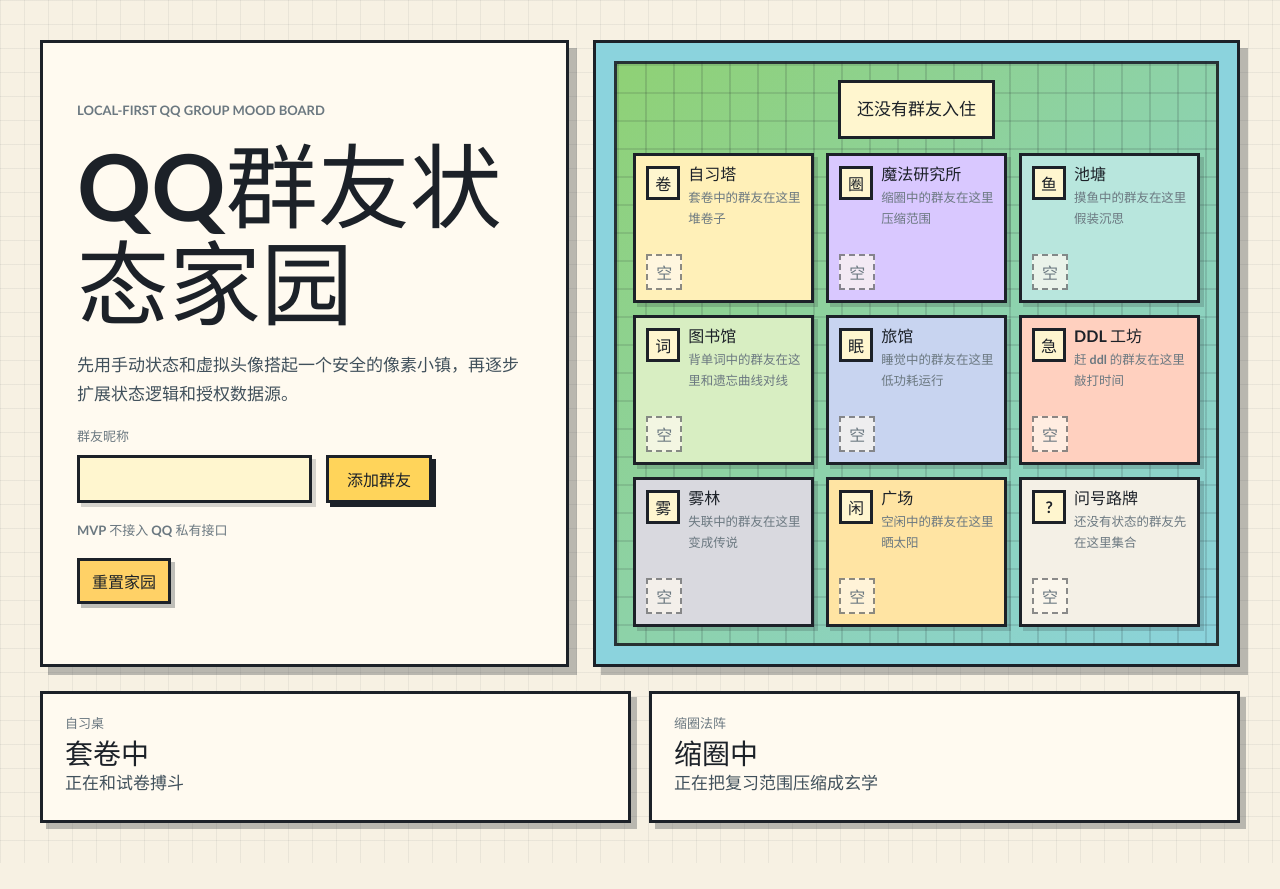
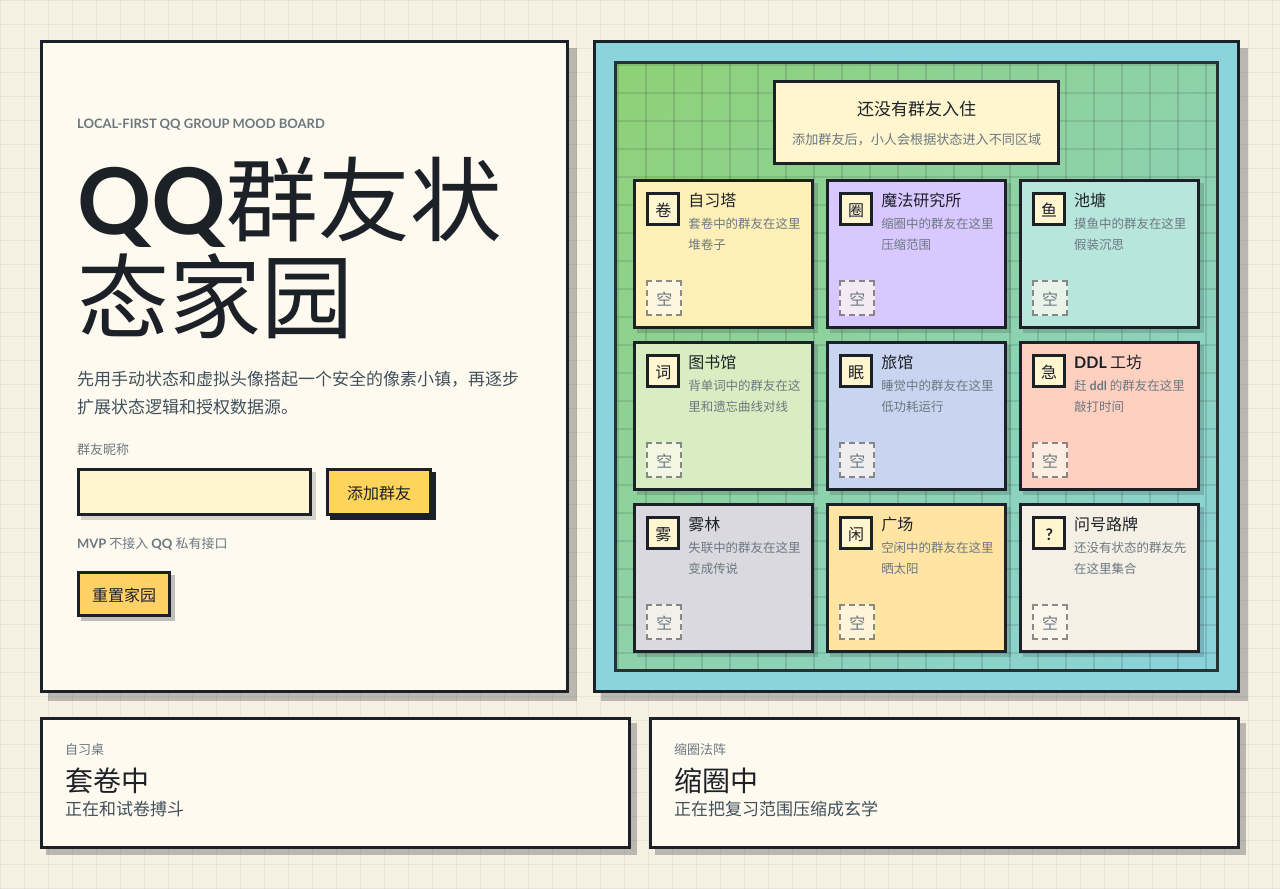
Before and after one commit to Shrimpaste/status4fpb, a React (Vite) app: page / in a window 1280 px wide. Before the commit the page ends 863 px from the top, so only its background shows below. Built offline with nearby package versions, Linux system fonts and the light colour scheme.

Commit message:
polish: harden pixel town placeholder map

```diff
--- a/src/App.css
+++ b/src/App.css
@@ -144,10 +144,23 @@
 .empty-home {
   place-self: center;
   grid-column: 1 / -1;
+  max-width: min(100%, 28rem);
   padding: 12px 16px;
+  display: grid;
+  gap: 4px;
   background: var(--paper);
   border: 3px solid var(--ink);
   font-weight: 900;
+  text-align: center;
+}
+
+.empty-home p {
+  margin: 0;
+}
+
+.empty-home p + p {
+  color: var(--muted);
+  font-size: 0.82rem;
 }
 
 .town-zone {
--- a/src/components/MemberMarker.tsx
+++ b/src/components/MemberMarker.tsx
@@ -3,13 +3,14 @@
 type MemberMarkerProps = {
   member: Member
   status: EffectiveStatus
+  zoneLabel: string
 }
 
-export function MemberMarker({ member, status }: MemberMarkerProps) {
+export function MemberMarker({ member, status, zoneLabel }: MemberMarkerProps) {
   return (
     <span
       className="member-marker"
-      aria-label={`成员 ${member.displayName} 当前 ${status.label}`}
+      aria-label={`成员 ${member.displayName} 当前 ${status.label}，位于 ${zoneLabel}`}
     >
       <span className={`mini-sprite ${member.avatarKey}`} aria-hidden="true" />
       <strong>{member.displayName}</strong>
--- a/src/components/PixelHomeMap.tsx
+++ b/src/components/PixelHomeMap.tsx
@@ -40,7 +40,10 @@
     <section className="pixel-home" aria-label="像素家园预览">
       <div className="town-map">
         {members.length === 0 ? (
-          <p className="empty-home">还没有群友入住</p>
+          <div className="empty-home" role="note">
+            <p>还没有群友入住</p>
+            <p>添加群友后，小人会根据状态进入不同区域</p>
+          </div>
         ) : null}
 
         <div className="town-grid">
--- a/src/components/TownZone.tsx
+++ b/src/components/TownZone.tsx
@@ -33,7 +33,12 @@
           <span className="town-zone-empty">空</span>
         ) : (
           residents.map(({ member, status }) => (
-            <MemberMarker key={member.id} member={member} status={status} />
+            <MemberMarker
+              key={member.id}
+              member={member}
+              status={status}
+              zoneLabel={zone.label}
+            />
           ))
         )}
       </div>
```
Also changed, not shown: 4 other files (tests, documents, lock files or other folders).
